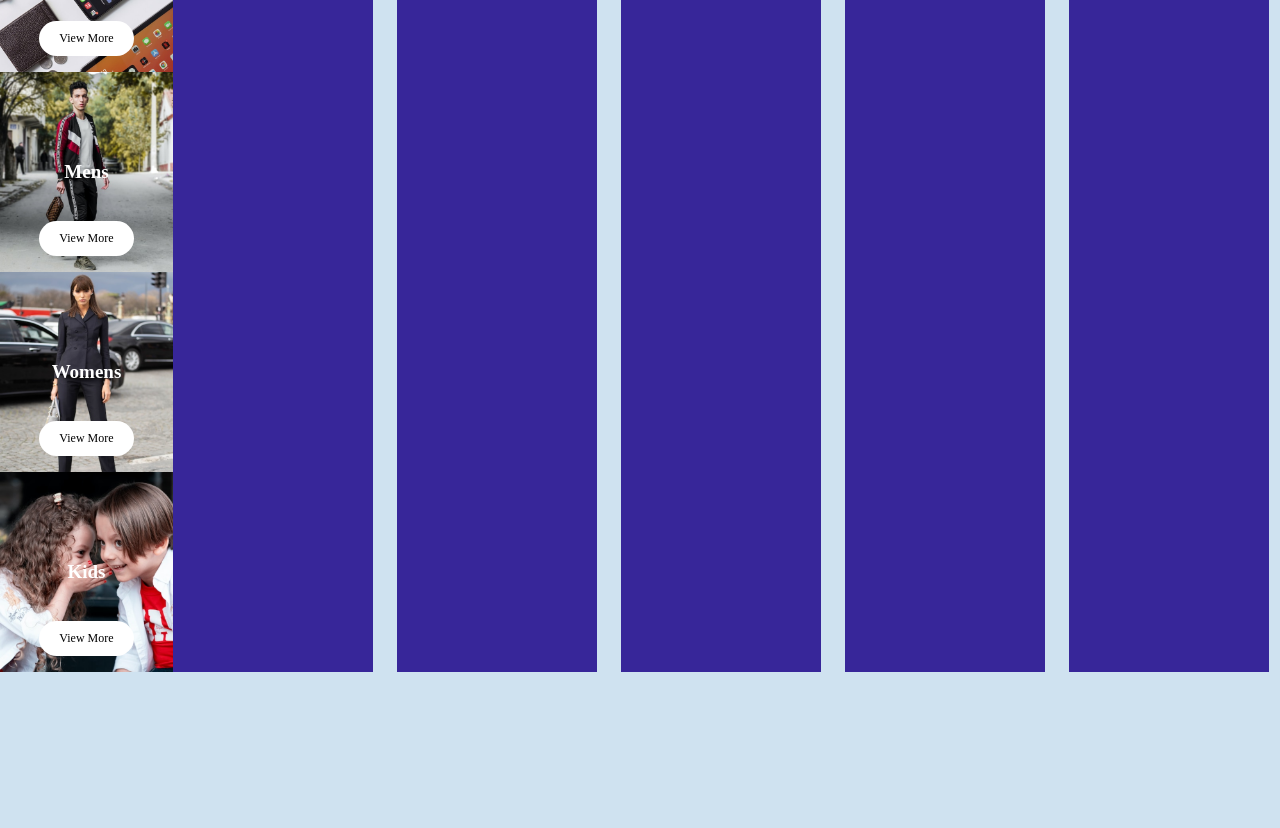
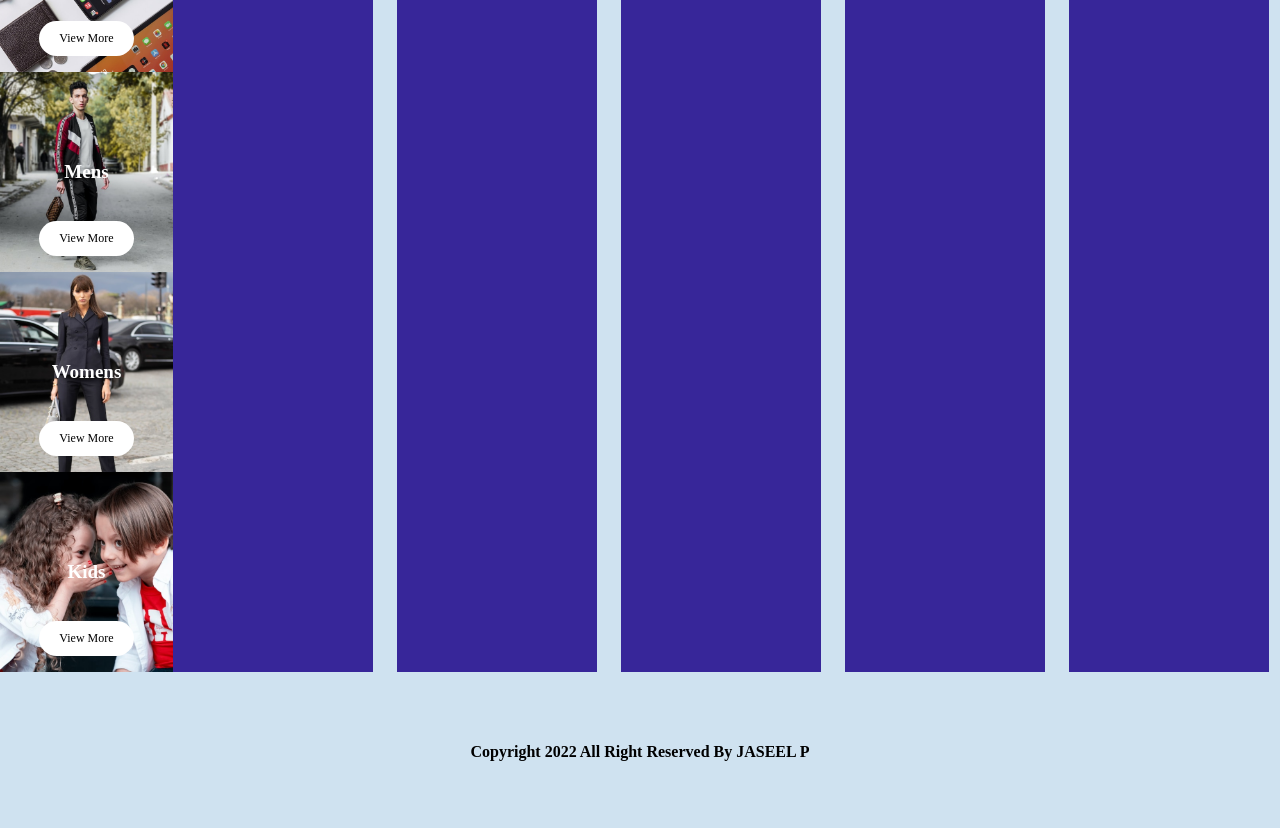
Before and after one commit to Jazeye/E-commerce-Website, a plain HTML site: page index.html in a window 1280 px wide. Shown: the part 1033-1861 px from the top of the page. Before the commit the page ends 1705 px from the top, so only its background shows below. Drawn offline with Linux system fonts and the light colour scheme.

Commit message:
footer and favicon

```diff
--- a/Styles/style.css
+++ b/Styles/style.css
@@ -417,3 +417,21 @@ body {
   color: white;
 }
 /* card session end */
+/* footer */
+
+#footer{
+  padding: 4% 1%;
+  text-align: center;
+}
+#footer p{
+  margin-top: 20px;
+  font-size: 1rem;
+  font-weight: bold;
+}
+
+@media (max-width:800px) {
+  #footer p{
+      font-size: 0.8rem !important;
+  }
+}
+/* footer */
--- a/index.html
+++ b/index.html
@@ -5,6 +5,8 @@
     <meta http-equiv="X-UA-Compatible" content="IE=edge" />
     <meta name="viewport" content="width=device-width, initial-scale=1.0" />
     <title>MukkamKart</title>
+    <!-- fav icon -->
+    <link rel="icon" href="./Icons/favicon.ico" />
     <link rel="manifest" href="/site.webmanifest" />
     <!-- css -->
     <link rel="stylesheet" href="Styles/style.css" />
@@ -218,6 +220,12 @@
       </div>
     </div>
     <!-- card Kids session end -->
+    <!-- footer -->
+    <section id="footer">
+        <p>Copyright 2022 All Right Reserved By JASEEL P</p>
+      </div>
+    </section>
+    <!-- footer end -->
     <!-- script.js -->
     <script
       src="/Scripts/script.js"
```
